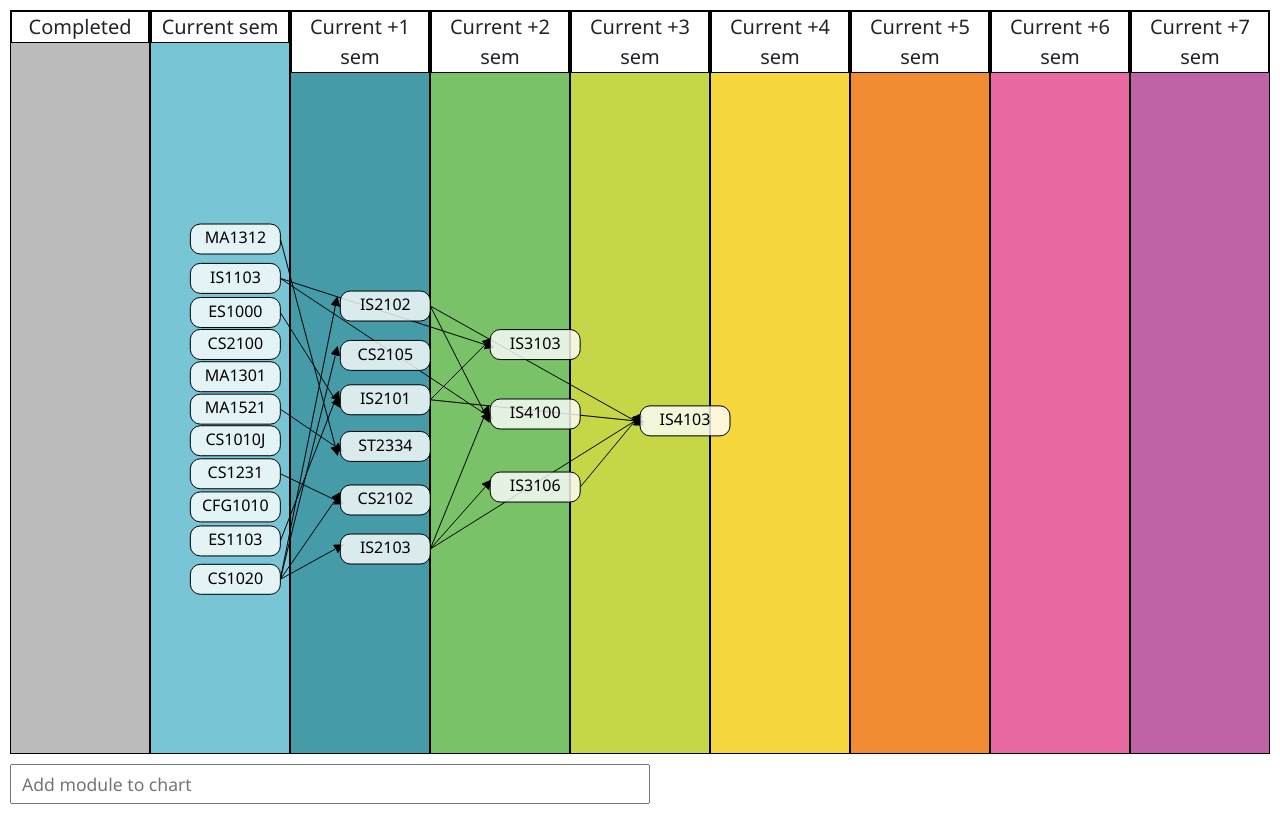
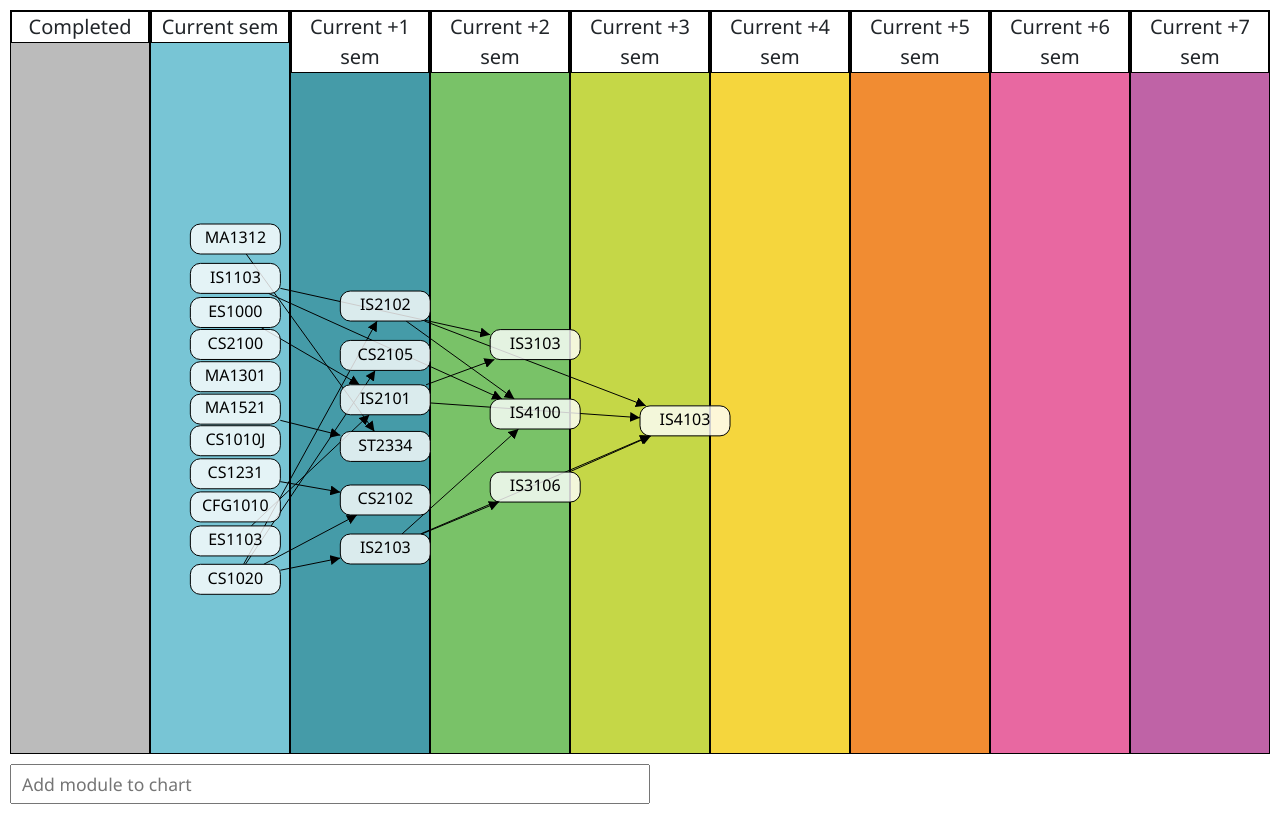
Before and after one commit to davidchoo12/nusmods-graphd3, a website: page index.html in a window 1280 px wide. Drawn offline with nearby package versions, Linux system fonts and the light colour scheme.

Commit message:
Fix arrows attaching to edge of target

```diff
--- a/index.html
+++ b/index.html
@@ -238,7 +238,7 @@
         .attr({
           "id":"arrow",
           "viewBox":"0 0 10 10",
-          "refX":0,
+          "refX":10,
           "refY":5,
           "markerUnits":'strokeWidth',
           "markerWidth":10,
@@ -384,10 +384,50 @@
 
         node.attr("transform", function (d) { return `translate(${d.x},${d.y})`; });
 
-        link.attr("x1", function (d) { return d.source.x + 45; })
-          .attr("y1", function (d) { return d.source.y; })
-          .attr("x2", function (d) { return d.target.x - 50; })
-          .attr("y2", function (d) { return d.target.y; });
+        // link.attr("x1", function (d) { return d.source.x })
+        //   .attr("y1", function (d) { return d.source.y; })
+        //   .attr("x2", function (d) { return d.target.x; })
+        //   .attr("y2", function (d) { return d.target.y; });
+
+        link.attr("x1", function (d) { return calcTargetRectEdgeIntersect(d.target.x, d.target.y, d.source.x, d.source.y)[0]; })
+          .attr("y1", function (d) { return calcTargetRectEdgeIntersect(d.target.x, d.target.y, d.source.x, d.source.y)[1]; })
+          .attr("x2", function (d) { return calcTargetRectEdgeIntersect(d.source.x, d.source.y, d.target.x, d.target.y)[0]; })
+          .attr("y2", function (d) { return calcTargetRectEdgeIntersect(d.source.x, d.source.y, d.target.x, d.target.y)[1]; });
+
+        function calcTargetRectEdgeIntersect(fromX, fromY, toX, toY, height = 30, width = 90) {
+          // const height = 30;
+          // const width = 90;
+          const edgeLeftX = toX - width / 2;
+          const edgeRightX = toX + width / 2;
+          const edgeTopY = toY - height / 2;
+          const edgeBottomY = toY + height / 2;
+          const aspectRatio = height / width; // target rect's aspect ratio for angle from bottom edge to top right corner
+          const deltaX = toX - fromX;
+          const deltaY = toY - fromY;
+          const absGradient = Math.abs(deltaY) / Math.abs(deltaX);
+          // formula parameters: y = mx + (b - ma) or x = y/m + (a - b/m)
+          // a = fromX, b = fromY
+          const m = (toY - fromY) / (toX - fromX);
+          function calcY(x) {
+            return m * x + (fromY - m * fromX);
+          }
+          function calcX(y) {
+            return y / m + (fromX - fromY / m);
+          }
+          if (absGradient < aspectRatio) { // left or right edges
+            if (deltaX > 0) { // left edge
+              return [edgeLeftX, calcY(edgeLeftX)];
+            } else { // right edge
+              return [edgeRightX, calcY(edgeRightX)];
+            }
+          } else { // top or bottom edges
+            if (deltaY > 0) { // top edge cos y increases downwards in D3
+              return [calcX(edgeTopY), edgeTopY];
+            } else { // bottom edge
+              return [calcX(edgeBottomY), edgeBottomY];
+            }
+          }
+        }
       }
 
       force
```
